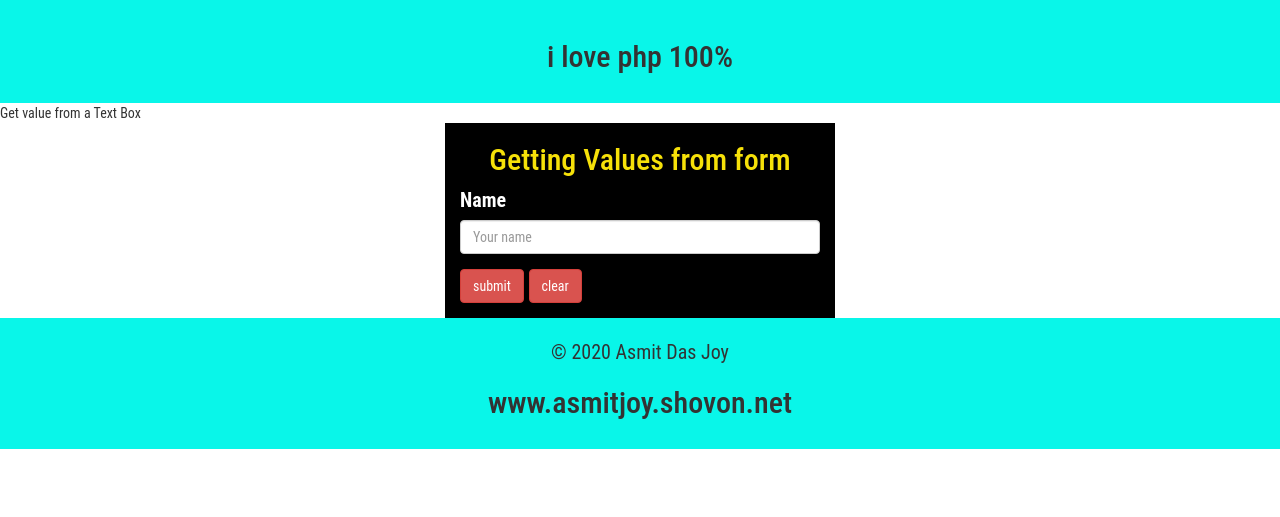
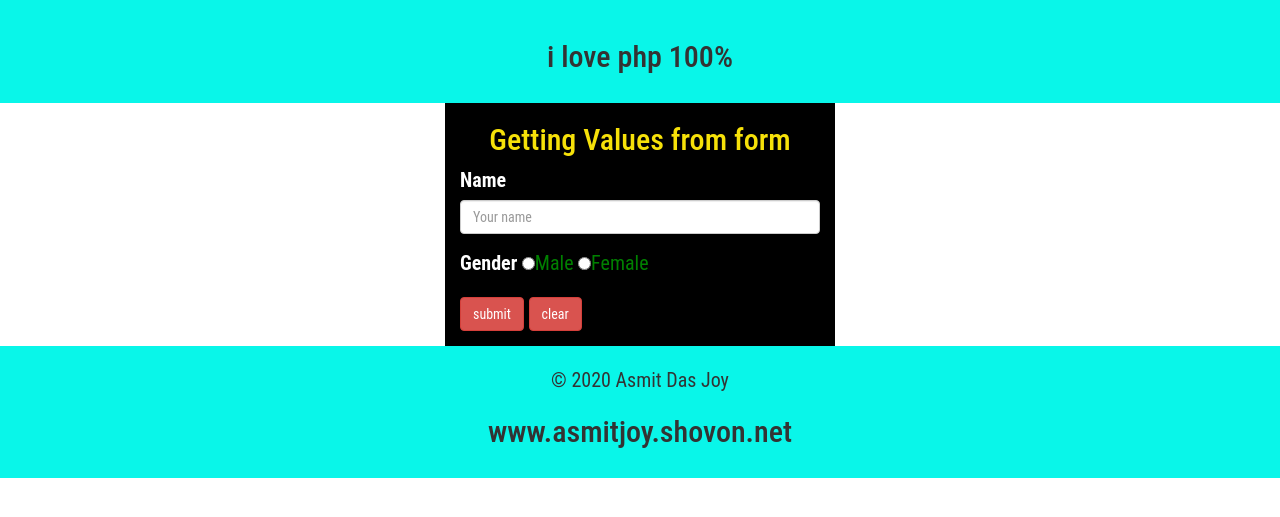
Before and after one commit to AsmitJoy/PHP-Practice, a PHP site: page /index_1.php in a window 1280 px wide. Shown: the top 517 px of the page. Run offline with PHP 8.4, Linux system fonts and the light colour scheme.

Commit message:
Getting value from Radio Button

```diff
--- a/index_1.php
+++ b/index_1.php
@@ -2,13 +2,21 @@
 
 <!-- Php code -->
 <?php
+    //Getting value from a Text Box
     if (isset($_POST['user_name'])) {
         $name = $_POST['user_name'];
-        echo"Username is : ".$name;
-    }
+        echo"Username is : ".$name."<br>";
+    } //End
+
+    //Getting value from Radio Button
+    if (isset($_POST['gender'])) {
+        $gen = $_POST['gender'];
+        echo "Gender is : ".$gen;
+    }//End
+
+
 ?>
 
-Get value from a Text Box
 
 <!-- My form -->
 <div class="container">
@@ -21,10 +29,15 @@ Get value from a Text Box
                     <input class = "form-control" type="text" name="user_name" placeholder ="Your name" required>
                 </div>
                 <div class="form-group">
+                    <label style = "color:#fff" for="Gender">Gender</label>
+                    <input type="radio" name="gender" value = "Male"><span style = "color :green;">Male</span>
+                    <input type="radio" name="gender" value = "Female"><sapn style = "color :green;">Female</span>
+                </div>
+                <div class="form-group">
                     <input class = " btn btn-danger" type="submit" value="submit">
                     <input class = " btn btn-danger" type="reset" value="clear">
+                </div>
 
-                </div>
             </form>
         </div>
     </div>
```
